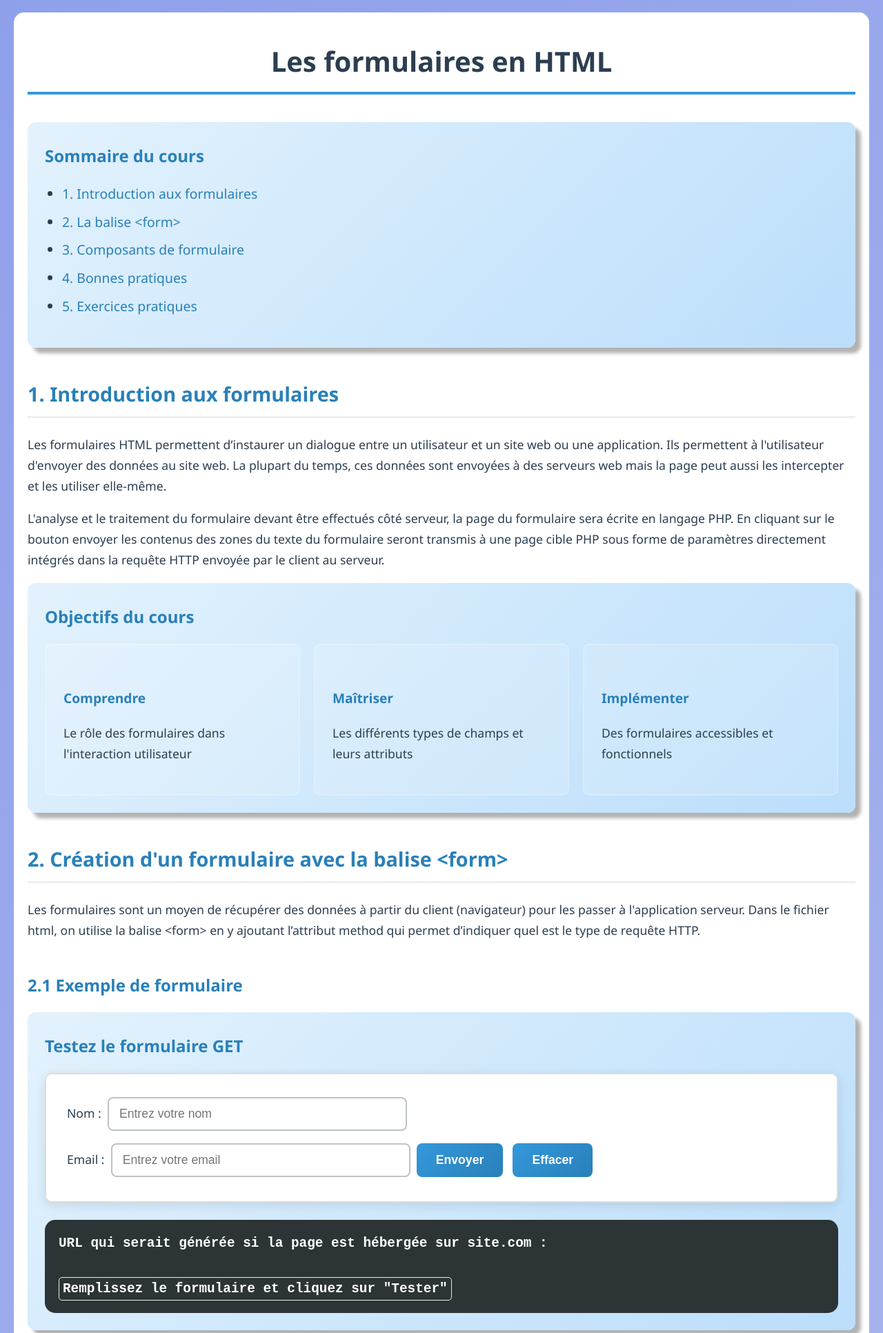
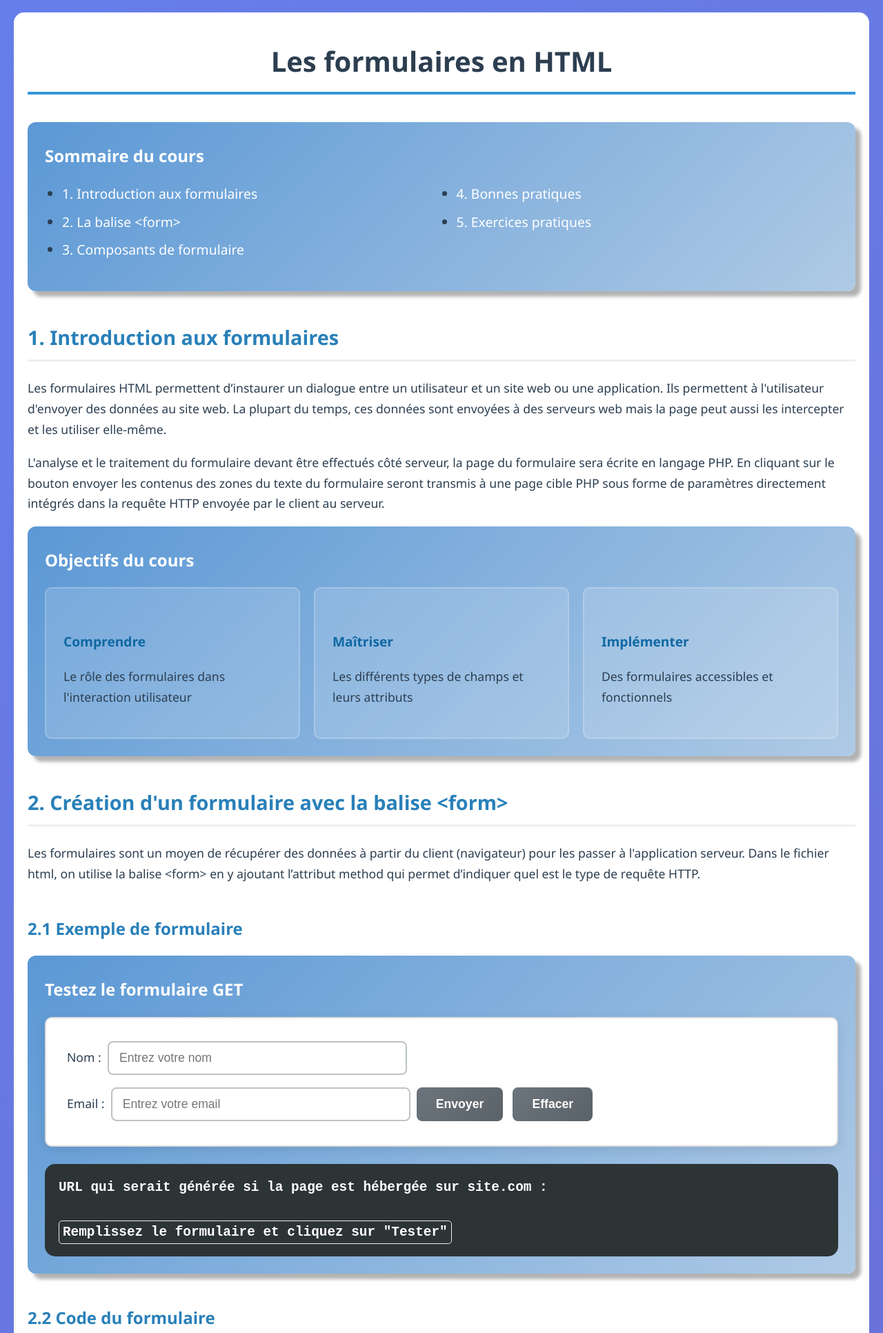
Before and after one commit to jennykhoury/ProjetDIU_Jenny_Manu_JL, a PHP site: page /HTML.html in a window 1280 px wide. Shown: the top 1932 px of the page at 69% size. Run offline with PHP 8.4, Linux system fonts and the light colour scheme.

Commit message:
Update CSS.css

```diff
--- a/CSS.css
+++ b/CSS.css
@@ -4,47 +4,29 @@
 
 
 
-body {
-    /* Pour l'ensemble du document */
-    font-family: 'Segoe UI', Tahoma, Geneva, Verdana, sans-serif;
-    /* Segoe UI pour Edge, les autres sont des alternatives, sans-serif = dernière option de police */
-    line-height: 1.2;
-    /* Espace entre les lignes de texte */
-    padding: 10px;
-    /* marge intérieure avec le bord de la fenêtre */
-    background: linear-gradient(135deg, #8fa0eb 0%, #f2eff5 100%);
-    /* dégradé diagonal (135°) avec les deux couleurs en hexadécimal -> trouvées avec Dessin sur Linux - Pour le fond derrière la page */
-    color: #2c3e50;
-    /* bleu foncé - couleur par défaut du texte */
+body { /* Pour l'ensemble du document */
+    font-family: 'Segoe UI', Tahoma, Geneva, Verdana, sans-serif; /* Segoe UI pour Edge, les autres sont des alternatives, sans-serif = dernière option de police */
+    line-height: 1.2; /* Espace entre les lignes de texte */
+    padding: 10px;  /* marge intérieure avec le bord de la fenêtre */
+    background: linear-gradient(135deg, #667eea 0%, #764ba2 100%); /* dégradé diagonal (135°) avec les deux couleurs en hexadécimal -> trouvées avec Dessin sur Linux - Pour le fond derrière la page */
+    color: #2c3e50; /* bleu foncé - couleur par défaut du texte */
 }
 
 .conteneur {
-    max-width: 1200px;
-    /* largeur max, évite de diluer le texte sur les grands écrans */
-    margin: 0 auto;
-    /* 0 = pas de marge verticale / auto = les marges gauches et droites s'ajustent automatiquement pour centrer horizontalement */
-    background: white;
-    /* couleur de fond du document - contraste avec l'arrière plan du body */
-    padding: 20px;
-    /* bords autour du texte - pour éviter que le texte touche le bord */
-    border-radius: 15px;
-    /* Pour arrondir les angles */
+    max-width: 1200px; /* largeur max, évite de diluer le texte sur les grands écrans */
+    margin: 0 auto; /* 0 = pas de marge verticale / auto = les marges gauches et droites s'ajustent automatiquement pour centrer horizontalement */
+    background: white; /* couleur de fond du document - contraste avec l'arrière plan du body */
+    padding: 20px; /* bords autour du texte - pour éviter que le texte touche le bord */
+    border-radius: 15px; /* Pour arrondir les angles */
 }
 
 .presentation {
-    background: linear-gradient(135deg, #e3f2fd 0%, #bbdefb 100%);
-    /* dégradé de couleurs clair */
-    color: #2c3e50;
-    font-weight: 500;
-    /* couleur texte par défaut */
-    padding: 25px;
-    /* marges intérieures */
-    border-radius: 12px;
-    /* angles */
-    margin-bottom: 40px;
-    /* marge extérieure en bas */
-    box-shadow: 8px 8px 5px rgba(0, 0, 0, 0.30);
-    /* Ombre portée décalée 8 et 8 gauche et bas, 5px = "douceur" 30 = opacité */
+    background: linear-gradient(135deg, #5B98D5 0%, #AFCAE5 100%); /* dégradé de couleurs */
+    /*color: white; /* couleur texte par défaut */
+    padding: 25px; /* marges intérieures */
+    border-radius: 12px; /* angles */
+    margin-bottom: 40px; /* marge extérieure en bas */
+    box-shadow: 8px 8px 5px rgba(0,0,0,0.30); /* Ombre portée décalée 8 et 8 gauche et bas, 5px = "douceur" 30 = opacité */
 }
 
 
@@ -139,7 +155,7 @@ h3 {
 
 h4 {
     margin-top: 40px;
-    color: #2980b9;
+    color: #0F68A3;
     font-size: 1.2em;
 }
 
@@ -148,27 +164,22 @@ h4 {
 /*------------------------------------------------------------*/
 
 .presentation h3 {
-    color: #2980b9;
+    color: #ffffff;
     margin-top: 10px;
     font-size: 1.5em;
 }
 
 .presentation ul {
+    columns: 2;
     padding-left: 25px;
     font-size: 1.1em;
 }
 
 .presentation a {
-    color: #2980b9;
-    text-decoration: none;
-    /* Pour supprimer le soulignement des liens hypertexte */
+    color: white;
+    text-decoration: none; /* Pour supprimer le soulignement des liens hypertexte */
     font-weight: 500;
-    padding:
-        /* vertical */
-        5px
-        /* horizontal */
-        0;
-    /* marges internes = élargit un peu en verticale */
+    padding: vertical  5px  horizontal  0; /* marges internes = élargit un peu en verticale */
 }
 
 
@@ -395,86 +382,52 @@ textarea:focus {
 /*-------------------------------------------*/
 
 .image-agrandie {
-    transition: transform 0.3s ease;
-    /* Pour une animation fluide */
+    transition: transform 0.3s ease; /* Pour une animation fluide */
 }
 
 .image-agrandie:hover {
-    transform: scale(2);
-    /* Augmente la taille à 120% */
+    transform: scale(2); /* Augmente la taille à 120% */
 }
 
 /*-----------------------*/
 /* Améliorations en vrac */
 /*-----------------------*/
 
-
-
-
-
 /* bouton qui a la classe */
-.btn-reponse,
-button,
-input[type="submit"],
-input[type="button"] {
+.btn-reponse, button, input[type="submit"], input[type="button"] {
     background: linear-gradient(135deg, #6c757d 0%, #5a6268 100%);
     color: white;
-    border: none;
-    /* pas de brodure grise moche */
-    border-radius: 5px;
-    /* angles arrondis mais moins que les conteneurs (15) */
-    cursor: pointer;
-    /* Pour que la souris se transforme en main */
-    font-weight: 1000;
+    border: none; /* pas de brodure grise moche */
+    border-radius: 8px; /* angles arrondis mais moins que les conteneurs (15) */
+    cursor: pointer; /* Pour que la souris se transforme en main */
+    font-weight: 600;
     transition: all 0.3s ease;
 }
 
 .btn-reponse {
-    padding: 12px 50px;
-    /* marge intérieures */
-    margin-top: 10px;
+    padding: 12px 24px;/* marge intérieures */
+    margin-top: 15px;
+    font-size: 1em;
+}
+
+button, input[type="submit"], input[type="button"] {
+    padding: 14px 28px; /* marge intérieures */
+    margin: 10px 5px;
     font-size: 1.1em;
 }
 
-button,
-input[type="submit"],
-input[type="button"] {
-    background: linear-gradient(135deg, #3498db 0%, #2980b9 100%);
-    color: white;
-    border: none;
-    /* pas de brodure grise moche */
-    padding: 14px 28px;
-    /* marge intérieures */
-    border-radius: 8px;
-    /* angles arrondis mais moins que les conteneurs (15) */
-    cursor: pointer;
-    /* Pour que la souris se transforme en main */
-    margin: 10px 5px;
-    font-size: 1.1em;
-    font-weight: 600;
-    transition: all 0.3s ease;
-}
 
 
 a {
-    text-decoration: none;
-    /* Supprime le soulignement du lien */
+        text-decoration: none; /* Supprime le soulignement du lien */
     }
 
-a.btn-reponse {
-    display: block;
-    width: fit-content;
-    white-space: nowrap;
-}
-
+a.btn-reponse { display: block;width:150px }
 /* Fun, ça bouge O_O en passant la souris sur le bouton */
-a.btn-reponse:hover,
-button:hover,
-input[type="submit"]:hover,
-input[type="button"]:hover {
+a.btn-reponse:hover, button:hover, input[type="submit"]:hover, input[type="button"]:hover {
     background: linear-gradient(135deg, #2980b9 0%, #1f618d 100%);
     transform: translateY(-3px);
-    box-shadow: 0 6px 20px rgba(0, 0, 0, 0.2);
+    box-shadow: 0 6px 20px rgba(0,0,0,0.2);
 }
 
 
```
Also changed, not shown: other parts of CSS.css (+87 -80 lines). Lines whose indentation alone changed are shown as unchanged.
